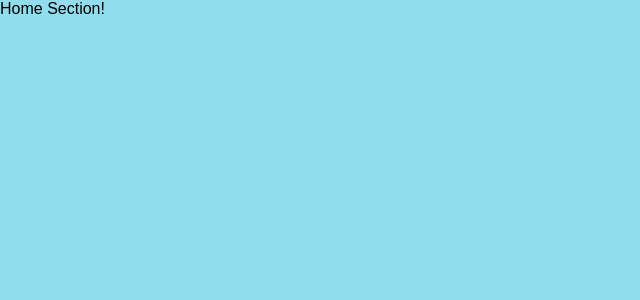
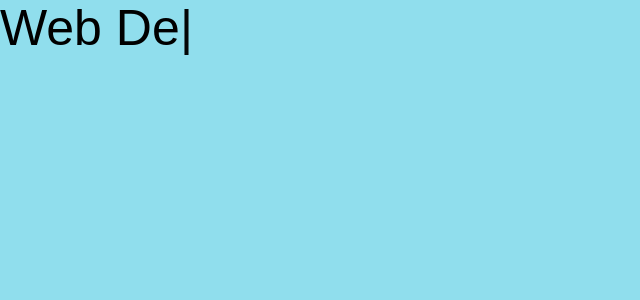
Before and after one commit to lszymanski7/lszymanski7.github.io, a React app: page / in a window 1280 px wide. Shown: the top 300 px of the page, without its empty margins (0-640 px from the left). Built offline with nearby package versions, Linux system fonts and the light colour scheme.

Commit message:
Add a style for the TypeWriter component - style.jsx file

```diff
--- a/src/components/TypeWriter/index.jsx
+++ b/src/components/TypeWriter/index.jsx
@@ -1,7 +1,8 @@
 import React, { useEffect, useState } from 'react'
 import PropTypes from 'prop-types'
+import { StyledContainer, StyledCursor, StyledText } from './style'
 
-// Function ➞ creates nice typewriter effect
+// Function ➞ creates a nice typewriter effect
 const TypeWriter = ({ backDelay, backSpeed, cursor, loop, text, typeDelay, typeSpeed }) => {
   const [currentIndex, setCurrentIndex] = useState(0)
   const [currentText, setCurrentText] = useState('')
@@ -57,10 +58,10 @@ const TypeWriter = ({ backDelay, backSpeed, cursor, loop, text, typeDelay, typeS
   })
 
   return (
-    <div>
-      <span>{currentText}</span>
-      <span>{cursor && '|'}</span>
-    </div>
+    <StyledContainer>
+      <StyledText>{currentText}</StyledText>
+      {cursor && <StyledCursor>{'|'}</StyledCursor>}
+    </StyledContainer>
   )
 }
 
@@ -75,11 +76,11 @@ TypeWriter.propTypes = {
 }
 
 TypeWriter.defaultProps = {
-  backDelay: 1000,
+  backDelay: 1500,
   backSpeed: 50,
   cursor: true,
   loop: false,
-  typeDelay: 0,
+  typeDelay: 500,
   typeSpeed: 80
 }
 
--- /dev/null
+++ b/src/components/TypeWriter/style.jsx
@@ -0,0 +1,27 @@
+import styled, { keyframes } from 'styled-components'
+
+export const StyledContainer = styled.div`
+  display: inline-block;
+  font-size: 5rem;
+`
+
+export const StyledText = styled.span`
+  color: black;
+  display: inherit;
+`
+
+const blink = keyframes`
+  from {
+    opacity: 1;
+  }
+
+  to {
+    opacity: 0;
+  }
+`
+
+export const StyledCursor = styled.span`
+  animation: ${blink} 0.5s ease infinite alternate-reverse;
+  color: black;
+  display: inherit;
+`
--- a/src/sections/Home/index.jsx
+++ b/src/sections/Home/index.jsx
@@ -1,10 +1,14 @@
 import React from 'react'
 import Section from '../../components/Section'
+import TypeWriter from '../../components/TypeWriter'
 
 const Home = () => {
   return (
     <Section>
-      Home Section!
+      <TypeWriter
+        loop={true}
+        text={['Front-end Developer', 'Web Developer', 'Tech Enthusiast']}
+      />
     </Section>
   )
 }
```
Also changed, not shown: 2 other files (tests, documents, lock files or other folders).
